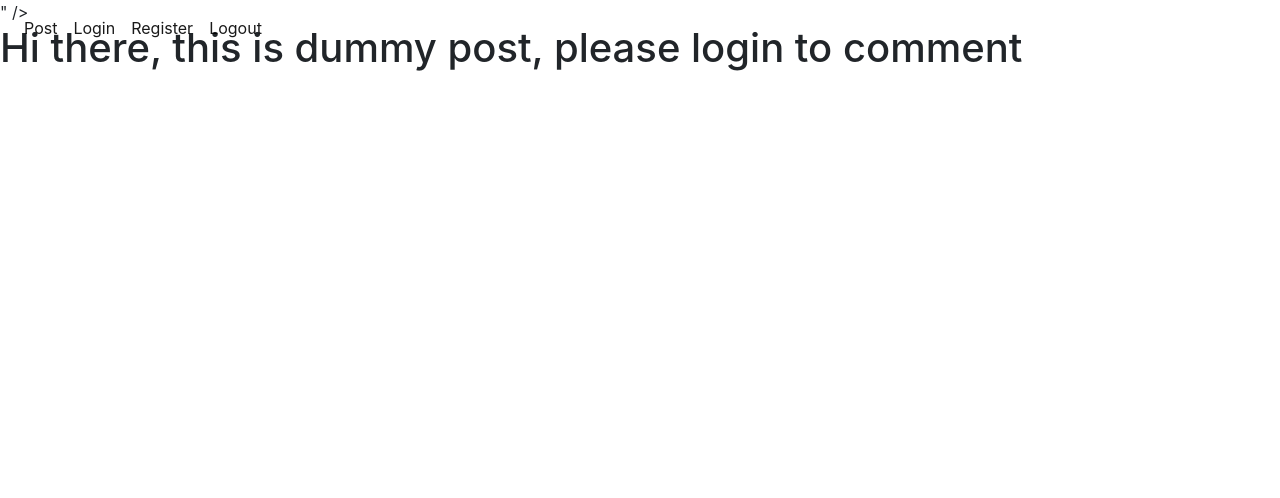
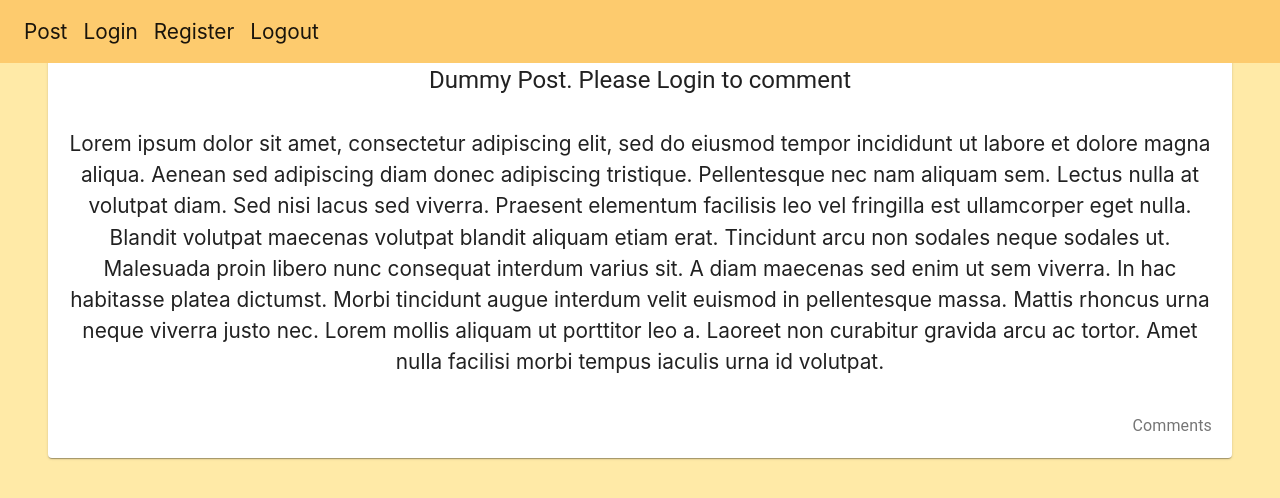
Before and after one commit to SouLPegasuS/Nested-Comments, a React (Create React App) app in the folder client/: page / in a window 1280 px wide. Shown: the top 498 px of the page. Built offline with nearby package versions, Linux system fonts and the light colour scheme.

Commit message:
created dummy post page

```diff
--- a/client/public/index.html
+++ b/client/public/index.html
@@ -1,8 +1,8 @@
 <!DOCTYPE html>
 <html lang="en">
   <head>
-    <title>Nested-Comments</title>
-    <link rel="stylesheet" href="https://use.fontawesome.com/releases/v5.6.3/css/all.css" integrity="sha384-UHRtZLI+pbxtHCWp1t77Bi1L4ZtiqrqD80Kn4Z8NTSRyMA2Fd33n5dQ8lWUE00s/" crossorigin="anonymous">" />
+    <title>Application</title>
+    <link rel="stylesheet" href="https://use.fontawesome.com/releases/v5.6.3/css/all.css" integrity="sha384-UHRtZLI+pbxtHCWp1t77Bi1L4ZtiqrqD80Kn4Z8NTSRyMA2Fd33n5dQ8lWUE00s/" crossorigin="anonymous">
     <link rel="stylesheet" href="https://cdn.jsdelivr.net/npm/bootstrap@4.6.0/dist/css/bootstrap.min.css" integrity="sha384-B0vP5xmATw1+K9KRQjQERJvTumQW0nPEzvF6L/Z6nronJ3oUOFUFpCjEUQouq2+l" crossorigin="anonymous">
     <link rel="stylesheet" href="styles.css" />
     <link rel="icon" href="data:,">
--- a/client/public/styles.css
+++ b/client/public/styles.css
@@ -0,0 +1,21 @@
+body {
+    background-color: #ffeaa7;
+    min-height: 70vh;
+    padding: 3rem;
+    box-sizing: border-box;
+    /* display: flex; */
+    justify-content: center;
+    align-items: center;
+    color: hsl(198, 1%, 29%);
+    /* font-family: "Architects Daughter", cursive; */
+    /* text-align: center; */
+    font-size: 130%;
+  }
+
+  .navbar{
+    background-color: #fdcb6e;
+  }
+
+  .user-container{
+    margin-top: 150px;
+  }
--- a/client/src/components/Navbar.jsx
+++ b/client/src/components/Navbar.jsx
@@ -4,12 +4,12 @@ import axios from "axios";
 
 const Navbar = () => {
 
-  const logout = async() => {
+  const logout = async () => {
     try {
       await axios.post("/users/logout");
       window.location = "/login";
     }
-      catch(err) {
+    catch (err) {
       console.log(err);
     }
   }
@@ -40,6 +40,7 @@ const Navbar = () => {
             </span>
           </Link>
           <span
+            style={{ cursor: "pointer" }}
             onClick={logout}
             className={"nav-item nav-link active expand"}>
             Logout
--- a/client/src/index.js
+++ b/client/src/index.js
@@ -2,4 +2,4 @@ import React from "react";
 import ReactDOM from "react-dom";
 import App from "./App";
 
-ReactDOM.render(<App />, document.getElementById("root"));
+ReactDOM.render(<App/>, document.getElementById("root"));
--- a/client/src/pages/Post.jsx
+++ b/client/src/pages/Post.jsx
@@ -1,17 +1,90 @@
-import React, { useState, useEffect } from "react";
+import React from 'react';
+import { Card, CardHeader, CardContent, CardActions, Collapse, IconButton, Typography } from '@material-ui/core';
+import { Input, Button } from '@material-ui/core';
+import { makeStyles } from '@material-ui/core/styles';
+import clsx from 'clsx';
+
 import { Link } from "react-router-dom";
 import axios from "axios";
 import Navbar from "../components/Navbar";
+// import Comment from './Comment';
 
+const dummyPost = "Lorem ipsum dolor sit amet, consectetur adipiscing elit, sed do eiusmod tempor incididunt ut labore et dolore magna aliqua. Aenean sed adipiscing diam donec adipiscing tristique. Pellentesque nec nam aliquam sem. Lectus nulla at volutpat diam. Sed nisi lacus sed viverra. Praesent elementum facilisis leo vel fringilla est ullamcorper eget nulla. Blandit volutpat maecenas volutpat blandit aliquam etiam erat. Tincidunt arcu non sodales neque sodales ut. Malesuada proin libero nunc consequat interdum varius sit. A diam maecenas sed enim ut sem viverra. In hac habitasse platea dictumst. Morbi tincidunt augue interdum velit euismod in pellentesque massa. Mattis rhoncus urna neque viverra justo nec. Lorem mollis aliquam ut porttitor leo a. Laoreet non curabitur gravida arcu ac tortor. Amet nulla facilisi morbi tempus iaculis urna id volutpat."
+
+const useStyles = makeStyles((theme) => ({
+    root: {
+        maxWidth: "100%",
+    },
+    expand: {
+        transform: 'rotate(0deg)',
+        marginLeft: 'auto',
+        transition: theme.transitions.create('transform', {
+            duration: theme.transitions.duration.shortest,
+        }),
+    }
+}));
 
 const Post = () => {
+    const classes = useStyles();
+    const [expanded, setExpanded] = React.useState(false);
 
-    return(
+    const handleExpandClick = () => {
+        setExpanded(!expanded);
+    };
+
+    return (
         <div>
             <Navbar/>
-            <h1>Hi there, this is dummy post, please login to comment</h1>
+            <Card className={classes.root}>
+                <CardHeader
+                    className="text-center"
+                    title="Dummy Post. Please Login to comment"
+                />
+                <CardContent className="text-center">
+                    <Typography variant="body0" component="p">
+                        {dummyPost}
+                    </Typography>
+                </CardContent>
+                <CardActions disableSpacing>
+                    <IconButton
+                        className={clsx(classes.expand, {
+                            [classes.expandOpen]: expanded,
+                        })}
+                        onClick={handleExpandClick}
+                        aria-expanded={expanded}
+                        aria-label="show more"
+                    >
+                        <Typography variant="body1" component="p">Comments</Typography>
+                    </IconButton>
+                </CardActions>
+                <Collapse in={expanded} timeout="auto" unmountOnExit>
+                    <CardContent>
+                        <div>
+                            <Input multiline rows="1" rowsMax="3" style={{width: "100%"}} />
+                            <Button
+                                size="small"
+                                // disabled={!this.props.loggedIn}
+                                color="primary"
+                                variant="contained"
+                                style={{backgroundColor: '#2196f3', marginTop: "1%"}}
+                                // onClick={this.addComment}
+                                >
+                                Submit
+                            </Button>
+                        </div>
+                        <div>
+                            {/* {comments.map((comment, index) => (
+                                <Comment
+                                    key={index}
+                                    id={comment._id}
+                                />
+                            ))} */}
+                        </div>
+                    </CardContent>
+                </Collapse>
+            </Card>
         </div>
-    )
+    );
 }
 
 export default Post;
--- a/package.json
+++ b/package.json
@@ -10,6 +10,8 @@
   "author": "",
   "license": "ISC",
   "dependencies": {
+    "@material-ui/core": "^4.12.1",
+    "@material-ui/icons": "^4.11.2",
     "axios": "^0.21.1",
     "bcrypt": "^5.0.1",
     "cookie-parser": "^1.4.5",
```
Also changed, not shown: client/src/pages/Login.jsx (+11 -11 lines), client/src/pages/Register.jsx (+11 -11 lines), 1 other file (tests, documents, lock files or other folders). Lines whose indentation alone changed are shown as unchanged.
